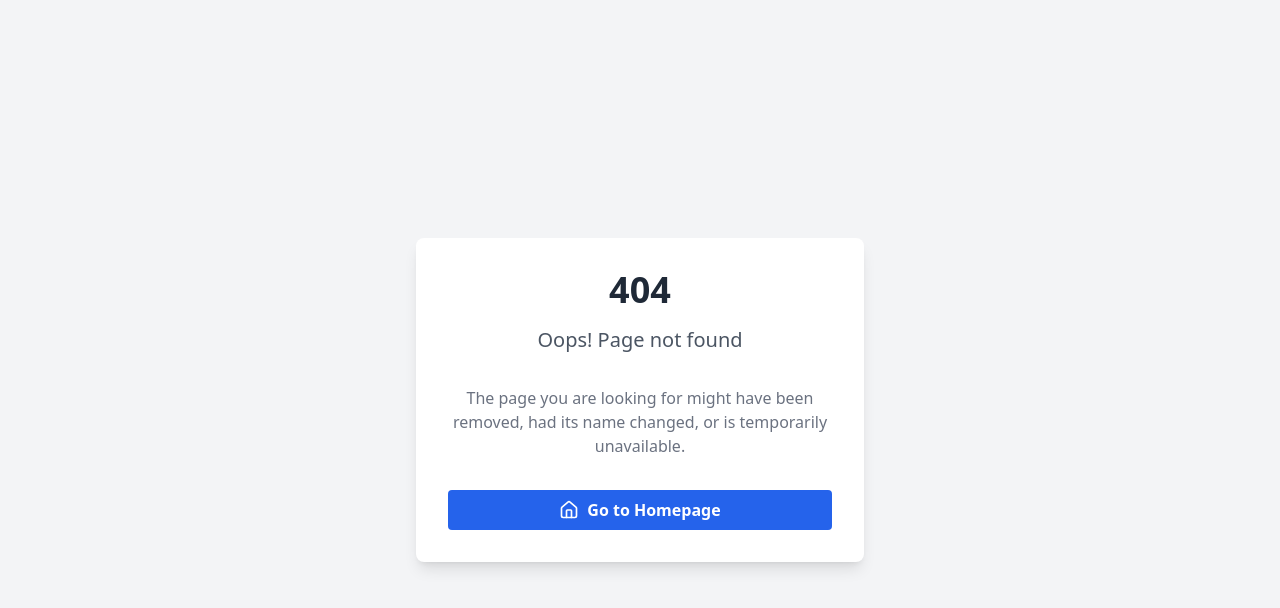
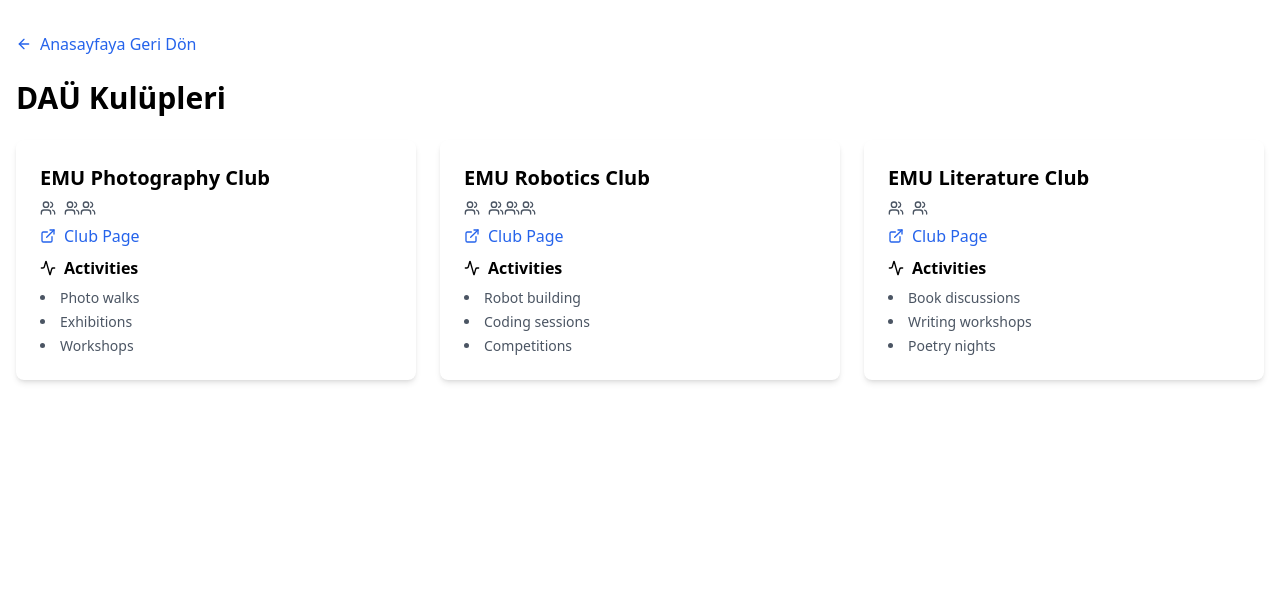
Before and after one commit to atasoya/emu-guide, a Next.js app: page /kulupler in a window 1280 px wide. Before the commit this address had no page. Shown: the top 608 px of the page. Built offline with nearby package versions, Linux system fonts and the light colour scheme.

Commit message:
Add clubs

```diff
--- /dev/null
+++ b/src/app/clubs/page.tsx
@@ -0,0 +1,83 @@
+import Link from 'next/link'
+import { ArrowLeft, Users, ExternalLink, Activity } from 'lucide-react'
+
+interface Club {
+  id: number
+  name: string
+  memberSize: 'low' | 'mid' | 'high'
+  link: string
+  activities: string[]
+}
+
+const clubs: Club[] = [
+  {
+    id: 1,
+    name: "EMU Photography Club",
+    memberSize: 'mid',
+    link: "https://emu.edu.tr/clubs/photography",
+    activities: ["Photo walks", "Exhibitions", "Workshops"]
+  },
+  {
+    id: 2,
+    name: "EMU Robotics Club",
+    memberSize: 'high',
+    link: "https://emu.edu.tr/clubs/robotics",
+    activities: ["Robot building", "Coding sessions", "Competitions"]
+  },
+  {
+    id: 3,
+    name: "EMU Literature Club",
+    memberSize: 'low',
+    link: "https://emu.edu.tr/clubs/literature",
+    activities: ["Book discussions", "Writing workshops", "Poetry nights"]
+  }
+]
+
+export default function page() {
+  return (
+    <div className="container mx-auto px-4 py-8">
+      <Link href="/" className="inline-flex items-center mb-6 text-blue-600 hover:text-blue-800">
+        <ArrowLeft className="w-4 h-4 mr-2" />
+        Back to Home
+      </Link>
+      <h1 className="text-3xl font-bold mb-6">EMU Clubs</h1>
+      <div className="grid grid-cols-1 md:grid-cols-2 lg:grid-cols-3 gap-6">
+        {clubs.map((club) => (
+          <div key={club.id} className="bg-white rounded-lg shadow-md p-6">
+            <h2 className="text-xl font-semibold mb-2">{club.name}</h2>
+            <div className="space-y-2">
+              <p className="flex items-center text-gray-600">
+                <Users className="w-4 h-4 mr-2" />
+                {club.memberSize === 'low' && <Users className="w-4 h-4" />}
+                {club.memberSize === 'mid' && <><Users className="w-4 h-4" /><Users className="w-4 h-4" /></>}
+                {club.memberSize === 'high' && <><Users className="w-4 h-4" /><Users className="w-4 h-4" /><Users className="w-4 h-4" /></>}
+              </p>
+              <p className="flex items-center text-blue-600">
+                <ExternalLink className="w-4 h-4 mr-2" />
+                <a
+                  href={club.link}
+                  target="_blank"
+                  rel="noopener noreferrer"
+                  className="hover:underline"
+                >
+                  Club Page
+                </a>
+              </p>
+              <div>
+                <h3 className="font-semibold flex items-center mb-2">
+                  <Activity className="w-4 h-4 mr-2" />
+                  Activities
+                </h3>
+                <ul className="list-disc list-inside space-y-1">
+                  {club.activities.map((activity, index) => (
+                    <li key={index} className="text-sm text-gray-600">{activity}</li>
+                  ))}
+                </ul>
+              </div>
+            </div>
+          </div>
+        ))}
+      </div>
+    </div>
+  )
+}
--- /dev/null
+++ b/src/app/kulupler/page.tsx
@@ -0,0 +1,83 @@
+import Link from 'next/link'
+import { ArrowLeft, Users, ExternalLink, Activity } from 'lucide-react'
+
+interface Club {
+  id: number
+  name: string
+  memberSize: 'low' | 'mid' | 'high'
+  link: string
+  activities: string[]
+}
+
+const clubs: Club[] = [
+  {
+    id: 1,
+    name: "EMU Photography Club",
+    memberSize: 'mid',
+    link: "https://emu.edu.tr/clubs/photography",
+    activities: ["Photo walks", "Exhibitions", "Workshops"]
+  },
+  {
+    id: 2,
+    name: "EMU Robotics Club",
+    memberSize: 'high',
+    link: "https://emu.edu.tr/clubs/robotics",
+    activities: ["Robot building", "Coding sessions", "Competitions"]
+  },
+  {
+    id: 3,
+    name: "EMU Literature Club",
+    memberSize: 'low',
+    link: "https://emu.edu.tr/clubs/literature",
+    activities: ["Book discussions", "Writing workshops", "Poetry nights"]
+  }
+]
+
+export default function page() {
+  return (
+    <div className="container mx-auto px-4 py-8">
+      <Link href="/" className="inline-flex items-center mb-6 text-blue-600 hover:text-blue-800">
+        <ArrowLeft className="w-4 h-4 mr-2" />
+        Anasayfaya Geri Dön
+      </Link>
+      <h1 className="text-3xl font-bold mb-6">DAÜ Kulüpleri</h1>
+      <div className="grid grid-cols-1 md:grid-cols-2 lg:grid-cols-3 gap-6">
+        {clubs.map((club) => (
+          <div key={club.id} className="bg-white rounded-lg shadow-md p-6">
+            <h2 className="text-xl font-semibold mb-2">{club.name}</h2>
+            <div className="space-y-2">
+              <p className="flex items-center text-gray-600">
+                <Users className="w-4 h-4 mr-2" />
+                {club.memberSize === 'low' && <Users className="w-4 h-4" />}
+                {club.memberSize === 'mid' && <><Users className="w-4 h-4" /><Users className="w-4 h-4" /></>}
+                {club.memberSize === 'high' && <><Users className="w-4 h-4" /><Users className="w-4 h-4" /><Users className="w-4 h-4" /></>}
+              </p>
+              <p className="flex items-center text-blue-600">
+                <ExternalLink className="w-4 h-4 mr-2" />
+                <a
+                  href={club.link}
+                  target="_blank"
+                  rel="noopener noreferrer"
+                  className="hover:underline"
+                >
+                  Club Page
+                </a>
+              </p>
+              <div>
+                <h3 className="font-semibold flex items-center mb-2">
+                  <Activity className="w-4 h-4 mr-2" />
+                  Activities
+                </h3>
+                <ul className="list-disc list-inside space-y-1">
+                  {club.activities.map((activity, index) => (
+                    <li key={index} className="text-sm text-gray-600">{activity}</li>
+                  ))}
+                </ul>
+              </div>
+            </div>
+          </div>
+        ))}
+      </div>
+    </div>
+  )
+}
```
